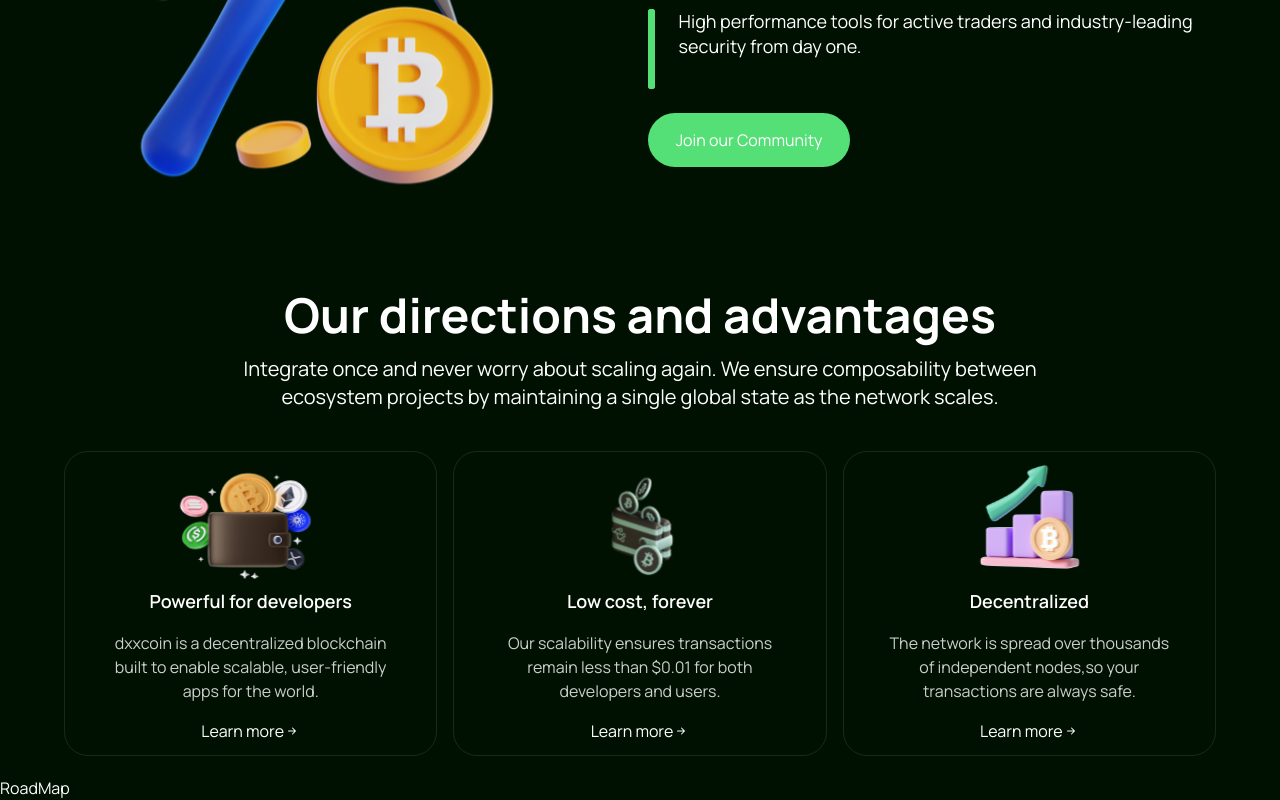
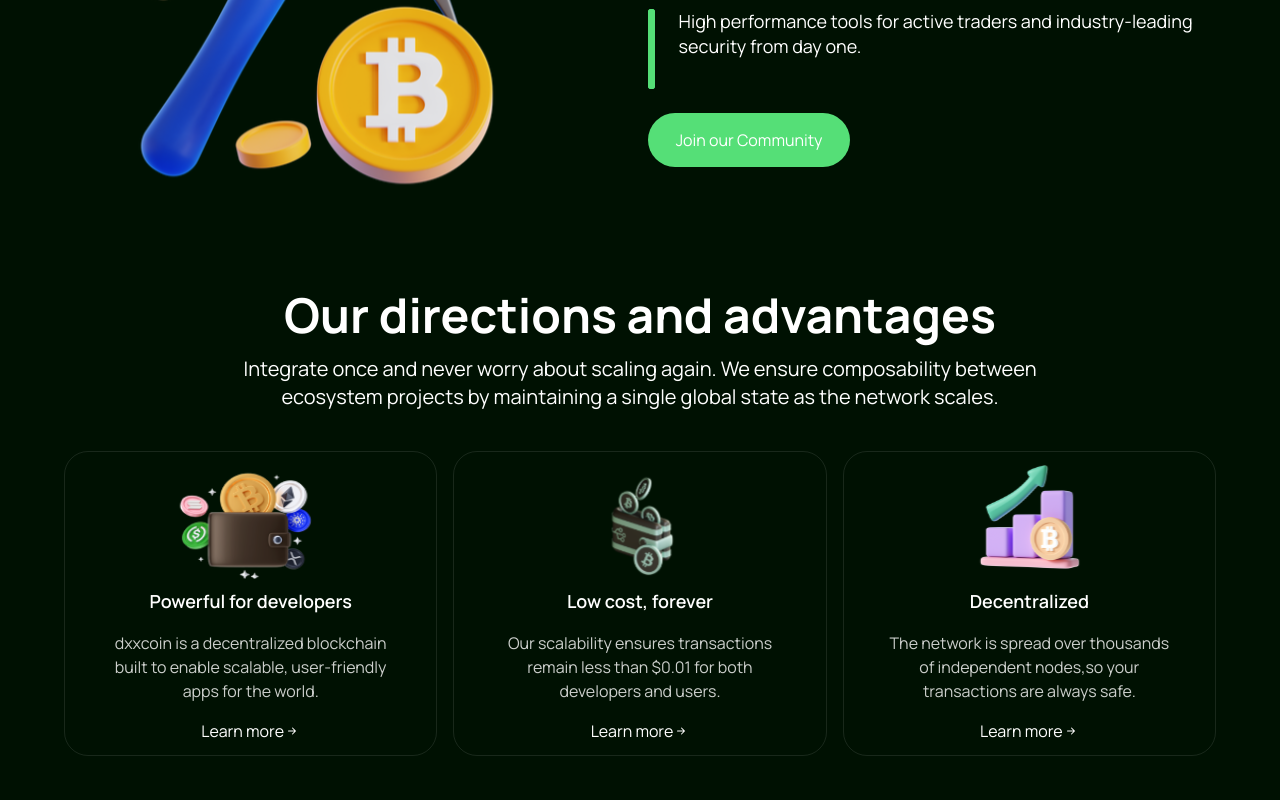
Before and after one commit to gift56/DxxCoin, a React (Vite) app: page / in a window 1280 px wide. Shown: the part 1089-1889 px from the top of the page. After the commit the page ends 1865 px from the top, so only its background shows below. Built offline with nearby package versions, Linux system fonts and the light colour scheme.

Commit message:
working on road map

```diff
--- a/src/components/RoadMap.jsx
+++ b/src/components/RoadMap.jsx
@@ -1,9 +1,13 @@
-import React from 'react'
+import React from "react";
 
 const RoadMap = () => {
   return (
-    <div>RoadMap</div>
-  )
-}
+    <section id="crypto">
+      <div className="container">
 
-export default RoadMap
+      </div>
+    </section>
+  );
+};
+
+export default RoadMap;
```
